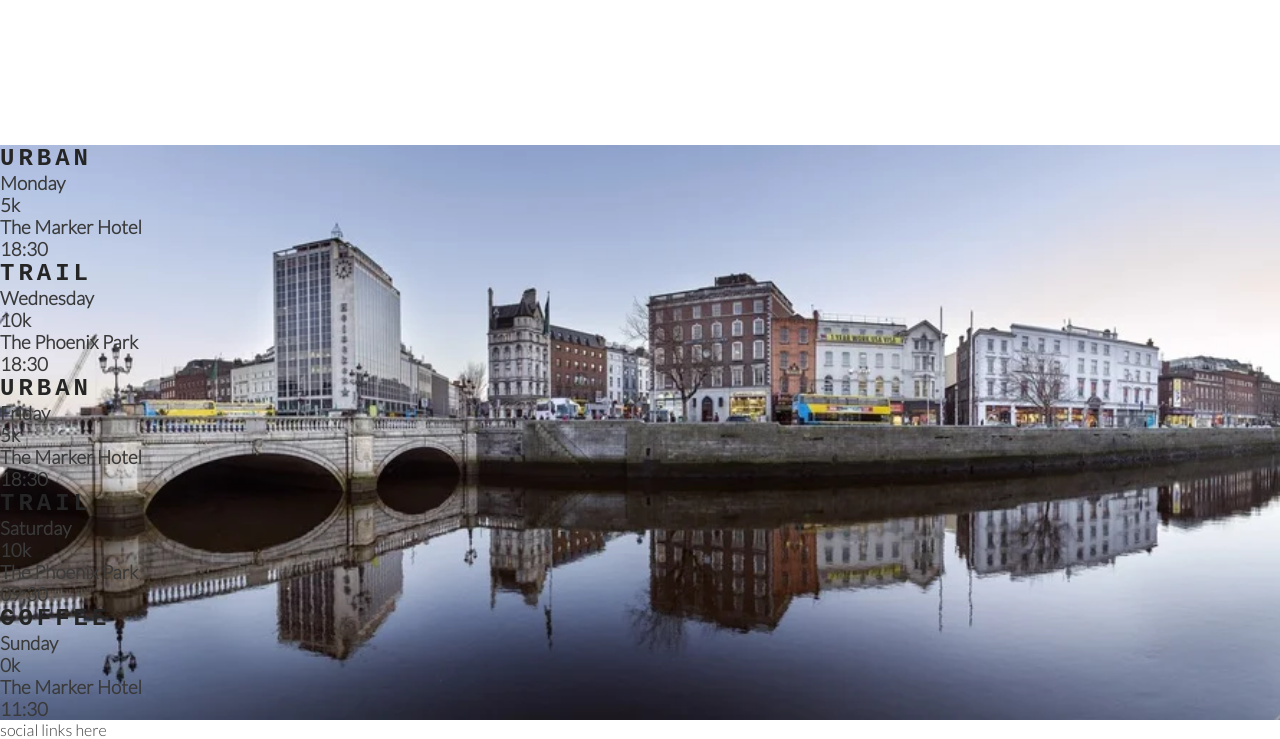
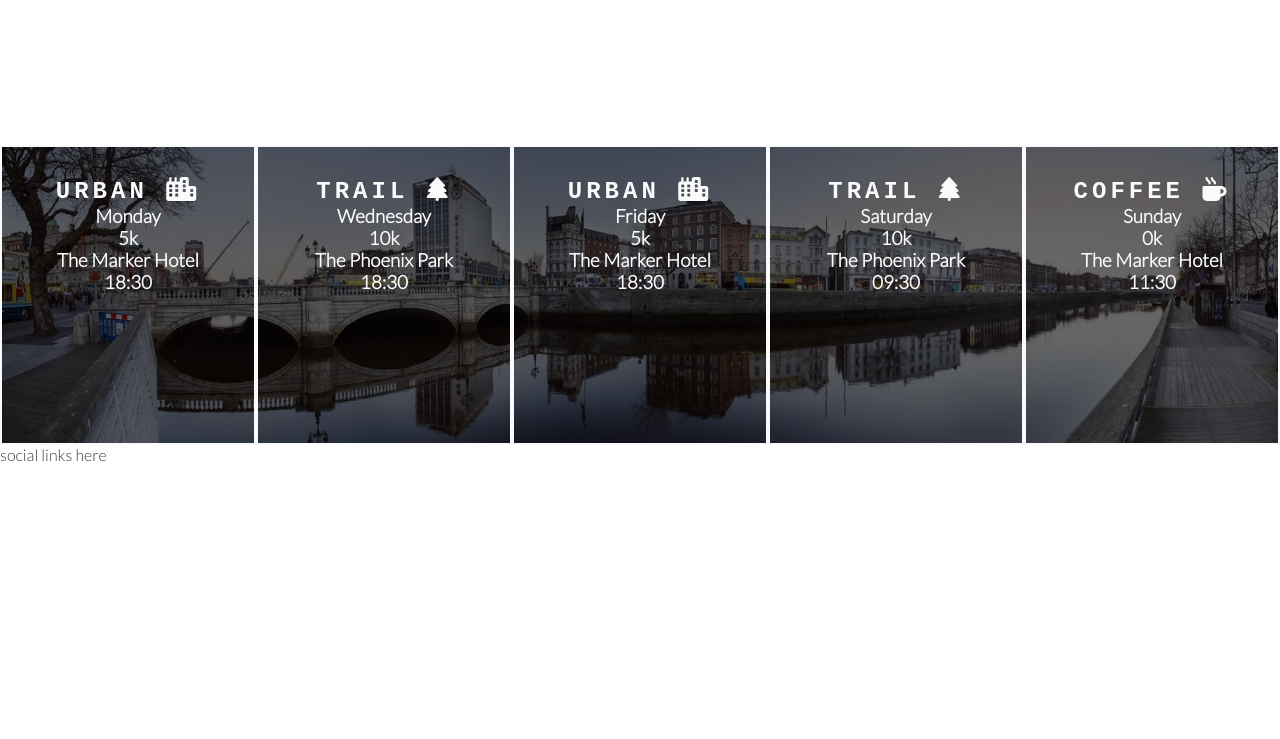
Before and after one commit to STnobile/alove-running, a plain HTML site: page index.html in a window 1280 px wide. Shown: the part 1150-1889 px from the top of the page. After the commit the page ends 1614 px from the top, so only its background shows below. Drawn offline with Linux system fonts and the light colour scheme.

Commit message:
Style times panel and icons

```diff
--- a/assets /css/style.css
+++ b/assets /css/style.css
@@ -202,3 +202,19 @@ hr {
     width: 100%;
     overflow: hidden;
 }
+
+#times div {
+    color: #fafafa;
+    background-color: rgba(0, 0, 0, .6);
+    width: 20%;
+    height: 300px;
+    float: left;
+    padding: 30px 0 10px;
+    text-align: center;
+    border: 2px solid #fafafa;
+    box-sizing: border-box;
+}
+
+#times h2 {
+    color: #fafafa;
+}
--- a/index.html
+++ b/index.html
@@ -85,35 +85,35 @@
     </section>
     <section id="times">
         <div>
-            <h2>Urban</h2>
+            <h2>Urban <i class="fa-solid fa-city"></i></h2>
             <h3>Monday</h3>
             <h3>5k</h3>
             <h3>The Marker Hotel</h3>
             <h3>18:30</h3>
         </div>
         <div>
-            <h2>Trail</h2>
+            <h2>Trail <i class="fa-solid fa-tree"></i></h2>
             <h3>Wednesday</h3>
             <h3>10k</h3>
             <h3>The Phoenix Park</h3>
             <h3>18:30</h3>
         </div>
         <div>
-            <h2>Urban</h2>
+            <h2>Urban <i class="fa-solid fa-city"></i></h2>
             <h3>Friday</h3>
             <h3>5k</h3>
             <h3>The Marker Hotel</h3>
             <h3>18:30</h3>
         </div>
         <div>
-            <h2>Trail</h2>
+            <h2>Trail <i class="fa-solid fa-tree"></i></h2>
             <h3>Saturday</h3>
             <h3>10k</h3>
             <h3>The Phoenix Park</h3>
             <h3>09:30</h3>
         </div>
         <div>
-            <h2>Coffee</h2>
+            <h2>Coffee <i class="fa-solid fa-mug-hot"></i></h2>
             <h3>Sunday</h3>
             <h3>0k</h3>
             <h3>The Marker Hotel</h3>
```
